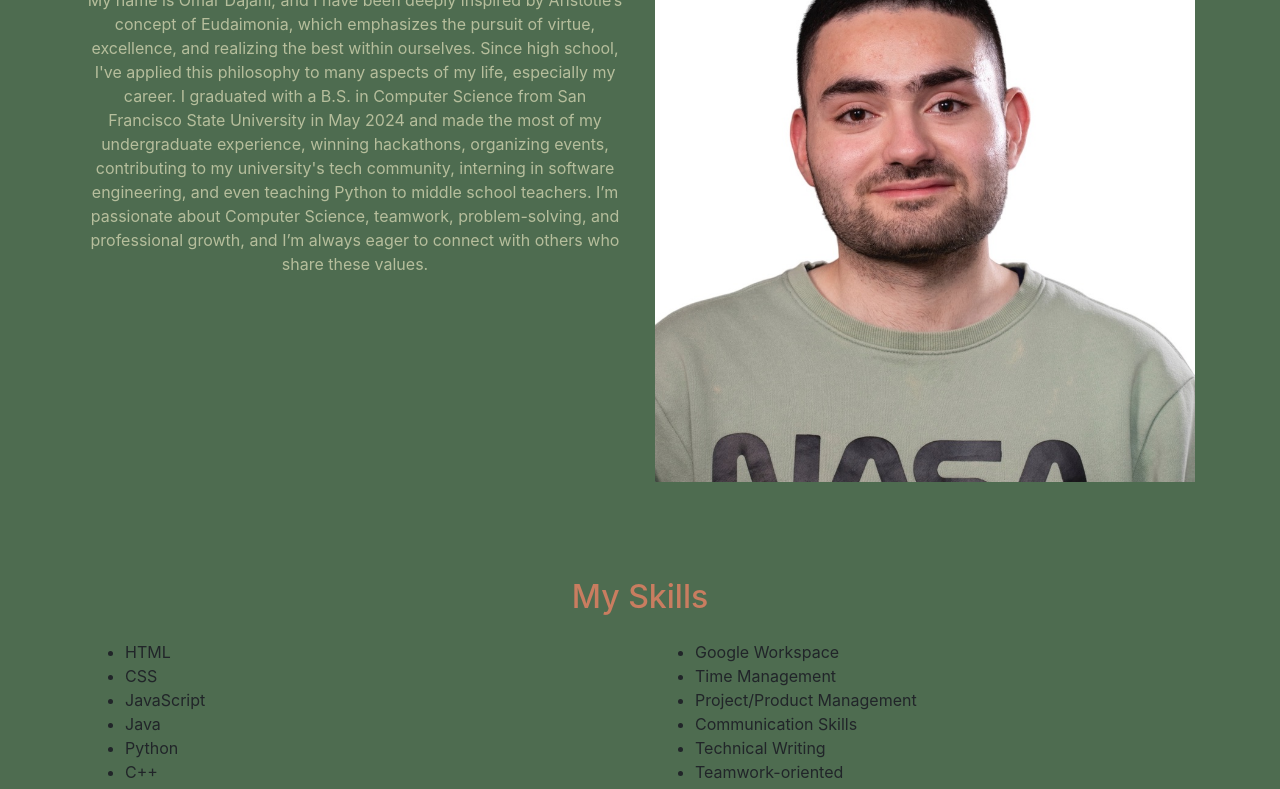
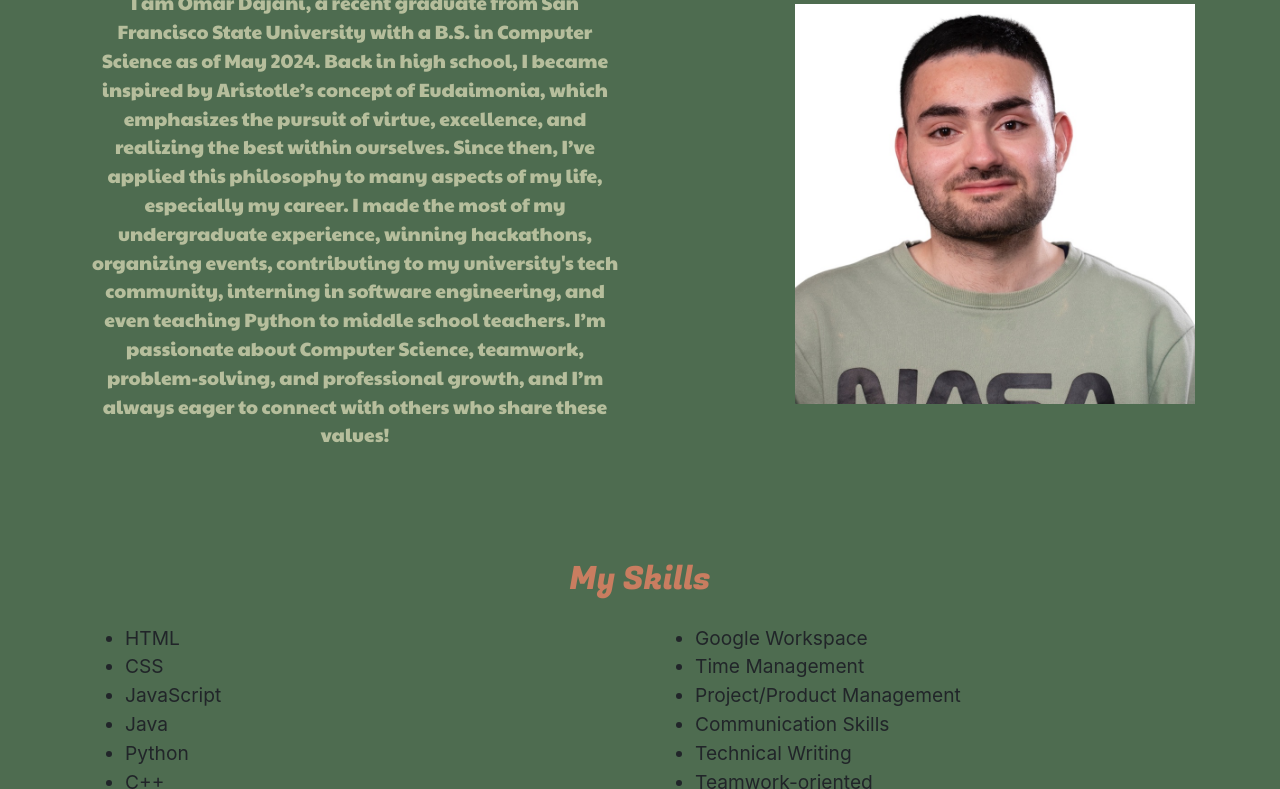
Before and after one commit to OmarDajani75/Eudaimonia, a plain HTML site: page pages/navbar.html in a window 1280 px wide. Shown: the part 156-945 px from the top of the page. Drawn offline with nearby package versions, Linux system fonts and the light colour scheme; a web font is replaced by a local one.

Commit message:
Finish all Erick requirements

```diff
--- a/pages/navbar.css
+++ b/pages/navbar.css
@@ -1,3 +1,5 @@
+/* General CSS */
+
 * {
   box-sizing: border-box;
 }
@@ -12,10 +14,14 @@ header,
   background-color: #4E6C50;
 }
 
+/* Navbar CSS */
+
 .navbar-brand,
 .nav-link {
   color: #B6BE9C;
   transition: all 0.3s ease;
+  font-size: larger;
+  font-family: "Fugaz One";
 }
 
 .navbar-brand:hover,
@@ -25,16 +31,26 @@ header,
   color: #C97D60;
 }
 
+/* Specifically started off as just Hero CSS, but now applies to site as a whole */
+
 #intro {
   margin-top: 50px;
 }
 
 h2 {
   color: #C97D60;
+  font-family: "Fugaz One";
 }
 
 p {
   color: #B6BE9C;
+  font-size: larger;
+  font-family: "Paytone One";
+}
+
+img {
+  width: 400px;
+  height: auto;
 }
 
 .img-fluid {
@@ -44,3 +60,23 @@ p {
   align-items: center;
   justify-content: flex-end;
 }
+
+/* Skills CSS */
+
+li {
+  font-size: larger;
+}
+
+/* Bottom half-specific CSS */
+
+.mb-0,
+cite,
+.p-3 {
+  font-size: larger;
+  font-family: "Fugaz One";
+}
+
+.shadow-1-strong {
+  width: 250px;
+  height: 250px;
+}
--- a/pages/navbar.html
+++ b/pages/navbar.html
@@ -5,11 +5,18 @@
   <meta http-equiv="X-UA-Compatible" content="IE=edge">
   <meta name="viewport" content="width=device-width, initial-scale=1.0">
   <link rel="stylesheet" href="navbar.css">
+  <!-- Needed Bootstrap CSS -->
   <link rel="stylesheet" href="https://cdn.jsdelivr.net/npm/bootstrap@4.3.1/dist/css/bootstrap.min.css">
   <link rel="stylesheet" href="https://cdn.jsdelivr.net/npm/bootstrap-icons@1.5.0/font/bootstrap-icons.css">
+  <!-- Fonts from Google Fonts -->
+  <link rel="preconnect" href="https://fonts.googleapis.com">
+<link rel="preconnect" href="https://fonts.gstatic.com" crossorigin>
+<link href="https://fonts.googleapis.com/css2?family=Dela+Gothic+One&family=Fugaz+One&family=Paytone+One&display=swap" rel="stylesheet">
   <title>Eudaimonia</title>
 </head>
 <body>
+
+  <!-- Navbar -->
   <header>
     <nav class="navbar fixed-top">
       <div class="container-fluid">
@@ -27,21 +34,29 @@
       </div>
     </nav>
 
+    <!-- "Hero" section -->
     <section id="intro" class="py-5 section">
       <div class="container text-center">
         <div class="row">
           <div class="col-md-6 section-title">
             <h2>Welcome to my Website!</h2>
-            <p>My name is Omar Dajani, and I have been deeply inspired by Aristotle’s concept of Eudaimonia, which emphasizes the pursuit of virtue, excellence, and realizing the best within ourselves. Since high school, I've applied this philosophy to many aspects of my life, especially my career. I graduated with a B.S. in Computer Science from San Francisco State University in May 2024 and made the most of my undergraduate experience, winning hackathons, organizing events, contributing to my university's tech community, interning in software engineering, and even teaching Python to middle school teachers. I’m passionate about Computer Science, teamwork, problem-solving, and professional growth, and I’m always eager to connect with others who share these values.</p>
+            <p>I am Omar Dajani, a recent graduate from San Francisco State University with a B.S. in Computer Science as of May 2024.
+              Back in high school, I became inspired by Aristotle’s concept of Eudaimonia, which emphasizes the pursuit of virtue,
+              excellence, and realizing the best within ourselves. Since then, I’ve applied this philosophy to many aspects of my life,
+              especially my career. I made the most of my undergraduate experience, winning hackathons, organizing events, contributing to
+              my university's tech community, interning in software engineering, and even teaching Python to middle school teachers. I’m
+              passionate about Computer Science, teamwork, problem-solving, and professional growth, and I’m always eager to connect with
+              others who share these values!</p>
           </div>
           <div class="col-md-6 img-fluid">
-            <img src="../images/headshot.jpeg" class="img-fluid" alt="Omar headshot">
+            <img src="../images/headshot.jpeg" class="img-fluid" alt="Omar's professional headshot">
           </div>
         </div>
       </div>
     </section>
   </header>
 
+  <!-- Skills section -->
   <section id="skills" class="py-5">
     <div class="container">
       <h2 class="text-center mb-4">My Skills</h2>
@@ -72,6 +87,7 @@
     </div>
   </section>
 
+<!-- Projects section -->
   <section id="projects" class="py-5">
     <div class="container">
       <h2 class="text-center mb-4">My Projects</h2>
@@ -110,6 +126,7 @@
     </div>
   </section>
 
+  <!-- Aristotle section -->
   <section id="quote" class="py-5">
     <div class="container">
       <h2 class="text-center mb-4">Wise Words</h2>
@@ -140,10 +157,12 @@
     </div>
   </section>
 
+  <!-- Footer -->
   <footer id="finale">
     <div class="text-center p-3">© 2024 Eudaimonia. All rights reserved.</div>
   </footer>
 
+  <!-- Needed Bootstrap JavaScript -->
   <script src="https://code.jquery.com/jquery-3.3.1.slim.min.js"></script>
   <script src="https://cdn.jsdelivr.net/npm/popper.js@1.14.7/dist/umd/popper.min.js"></script>
   <script src="https://cdn.jsdelivr.net/npm/bootstrap@4.3.1/dist/js/bootstrap.min.js"></script>
```
Also changed, not shown: images/WIP.jpg (added).
